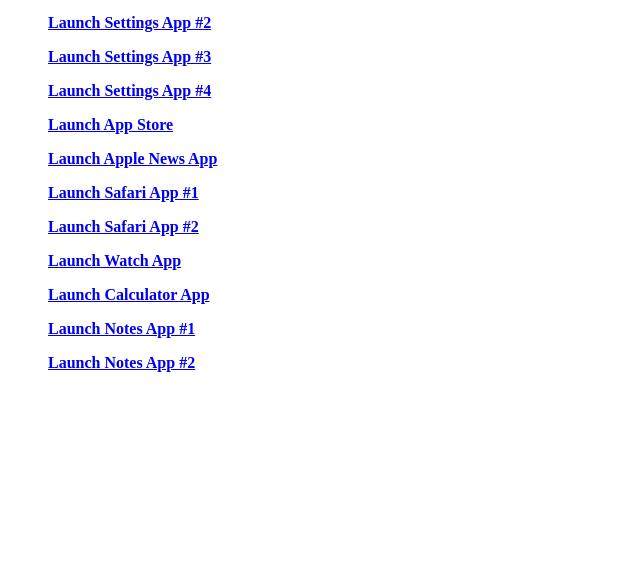
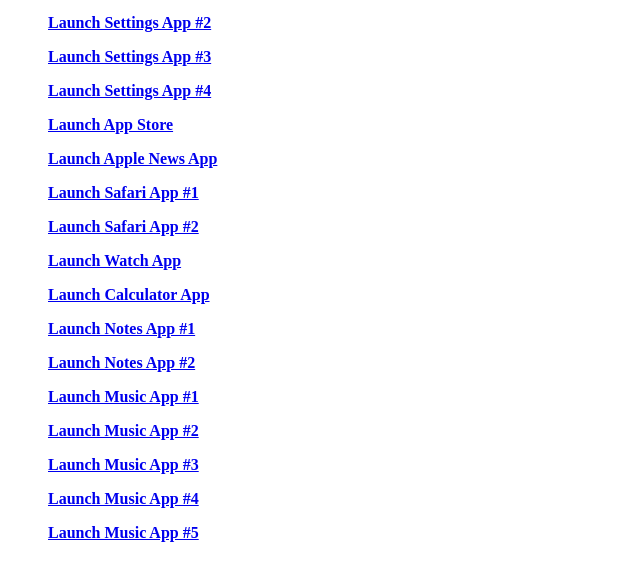
Before and after one commit to legitcomputerwhisperer/TCWRepo, a plain HTML site: page AppURLLinks.html in a window 1280 px wide. Shown: the part 100-680 px from the top of the page, without its empty margins (0-640 px from the left). Drawn offline with Linux system fonts and the light colour scheme.

Commit message:
Added more
Added music

```diff
--- a/AppURLLinks.html
+++ b/AppURLLinks.html
@@ -23,6 +23,12 @@
         <p><b><a href="calc:">Launch Calculator App</a></b></p>
         <p><b><a href="mobilenotes://root">Launch Notes App #1</a></b></p>
         <p><b><a href="mobilenotes-quicknote://root">Launch Notes App #2</a></b></p>
+
+        <p><b><a href="music:">Launch Music App #1</a></b></p>
+        <p><b><a href="itsradio:">Launch Music App #2</a></b></p>
+        <p><b><a href="itunesradio:">Launch Music App #3</a></b></p>
+        <p><b><a href="audio-player-event:">Launch Music App #4</a></b></p>
+        <p><b><a href="calc://root">Launch Music App #5</a></b></p>
         	</br>
 	   </li>
 	</ul>
```
